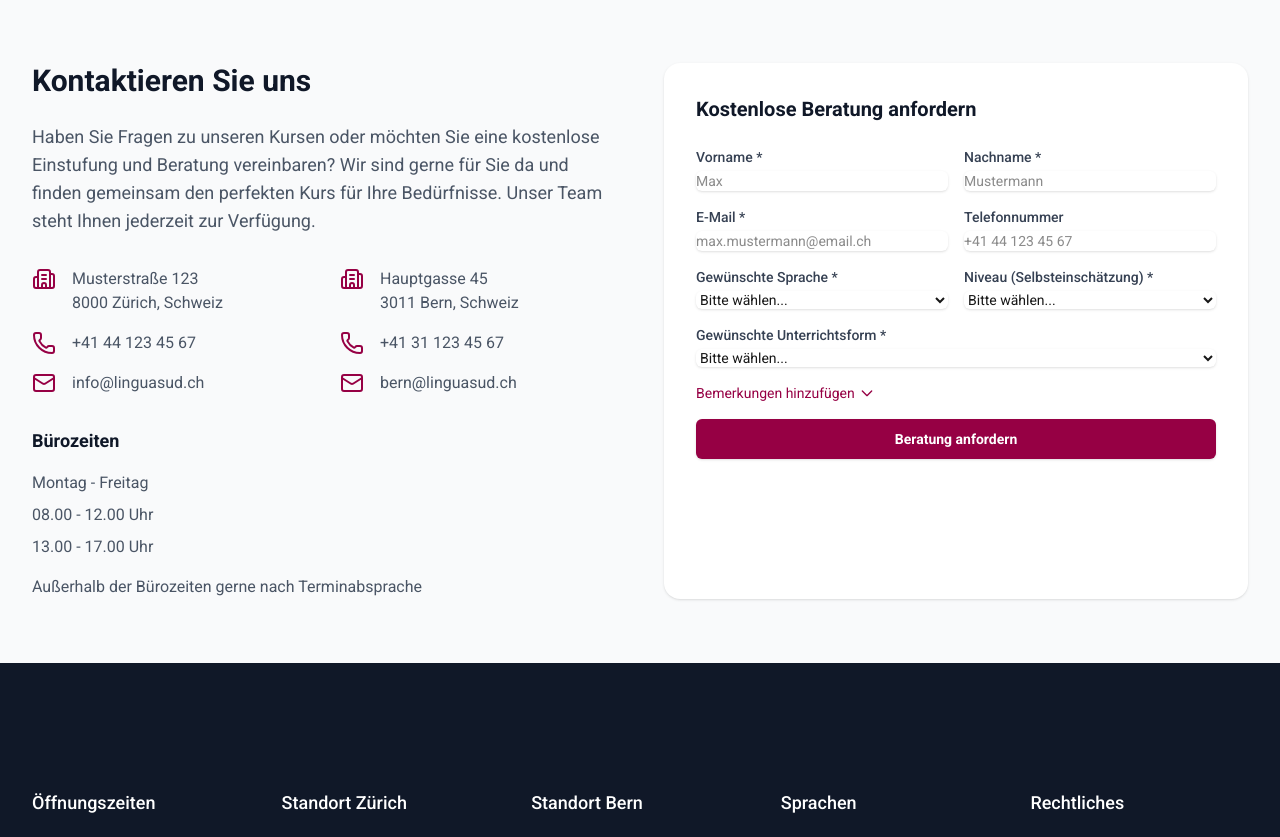
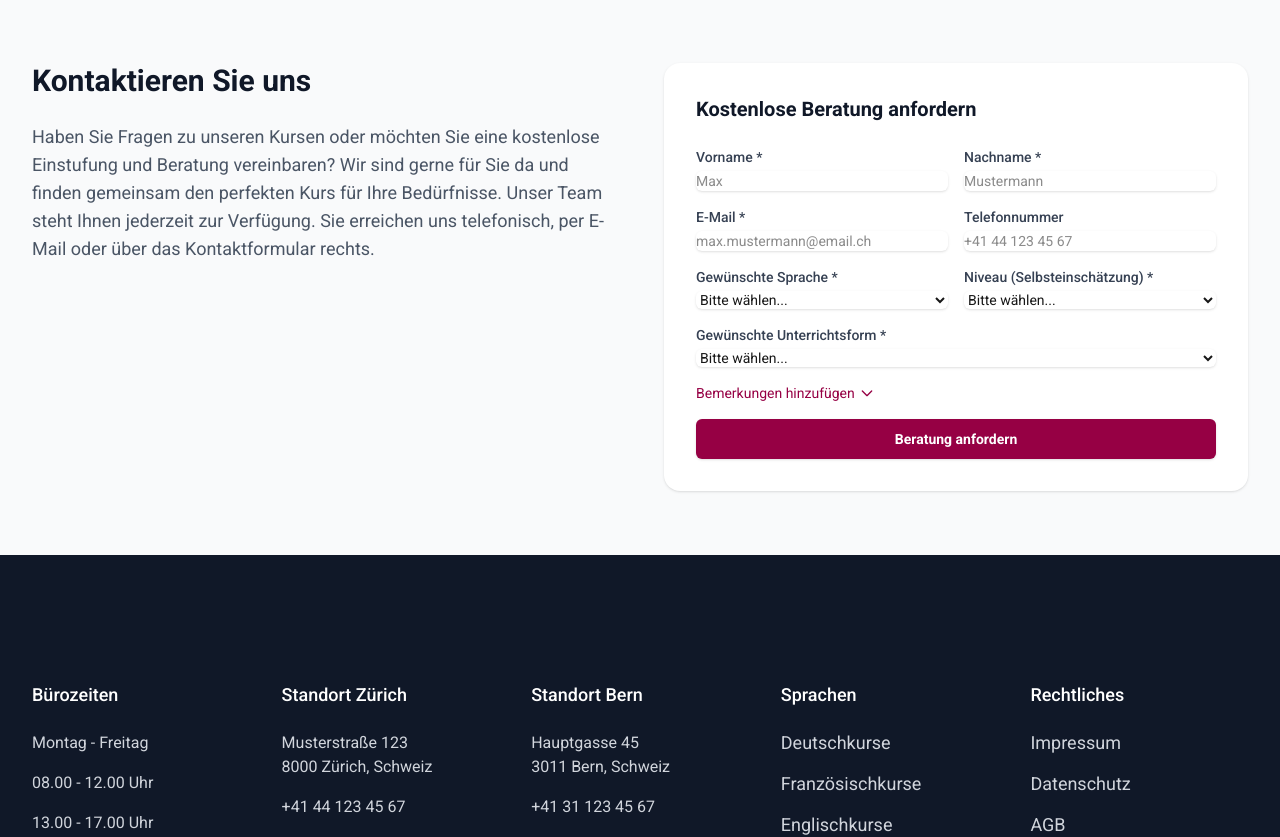
Before and after one commit to MyWebspacePro/linguasud, a Next.js app: page / in a window 1280 px wide. Shown: the part 3060-3897 px from the top of the page. Built offline with nearby package versions, Linux system fonts and the light colour scheme.

Commit message:
korrektur

```diff
--- a/src/app/page.tsx
+++ b/src/app/page.tsx
@@ -297,85 +297,8 @@ export default function Home() {
             <div>
               <h2 className="text-3xl font-bold text-gray-900 mb-6">Kontaktieren Sie uns</h2>
               <p className="text-lg text-gray-600 mb-8">
-                Haben Sie Fragen zu unseren Kursen oder möchten Sie eine kostenlose Einstufung und Beratung vereinbaren? Wir sind gerne für Sie da und finden gemeinsam den perfekten Kurs für Ihre Bedürfnisse. Unser Team steht Ihnen jederzeit zur Verfügung.
+                Haben Sie Fragen zu unseren Kursen oder möchten Sie eine kostenlose Einstufung und Beratung vereinbaren? Wir sind gerne für Sie da und finden gemeinsam den perfekten Kurs für Ihre Bedürfnisse. Unser Team steht Ihnen jederzeit zur Verfügung. Sie erreichen uns telefonisch, per E-Mail oder über das Kontaktformular rechts.
               </p>
-              <div className="grid grid-cols-1 md:grid-cols-2 gap-8">
-                {/* Standort Zürich */}
-                <dl className="space-y-4">
-                  <div className="flex items-start gap-4">
-                    <dt className="flex-none">
-                      <Building2 className="h-6 w-6 text-primary-600" />
-                    </dt>
-                    <dd className="text-gray-600">
-                      Musterstraße 123
-                      <br />
-                      8000 Zürich, Schweiz
-                    </dd>
-                  </div>
-                  <div className="flex items-start gap-4">
-                    <dt className="flex-none">
-                      <Phone className="h-6 w-6 text-primary-600" />
-                    </dt>
-                    <dd>
-                      <a href="tel:+41441234567" className="text-gray-600 hover:text-gray-900">
-                        +41 44 123 45 67
-                      </a>
-                    </dd>
-                  </div>
-                  <div className="flex items-start gap-4">
-                    <dt className="flex-none">
-                      <Mail className="h-6 w-6 text-primary-600" />
-                    </dt>
-                    <dd>
-                      <a href="mailto:info@linguasud.ch" className="text-gray-600 hover:text-gray-900">
-                        info@linguasud.ch
-                      </a>
-                    </dd>
-                  </div>
-                </dl>
-                {/* Standort Bern */}
-                <dl className="space-y-4">
-                  <div className="flex items-start gap-4">
-                    <dt className="flex-none">
-                      <Building2 className="h-6 w-6 text-primary-600" />
-                    </dt>
-                    <dd className="text-gray-600">
-                      Hauptgasse 45
-                      <br />
-                      3011 Bern, Schweiz
-                    </dd>
-                  </div>
-                  <div className="flex items-start gap-4">
-                    <dt className="flex-none">
-                      <Phone className="h-6 w-6 text-primary-600" />
-                    </dt>
-                    <dd>
-                      <a href="tel:+41311234567" className="text-gray-600 hover:text-gray-900">
-                        +41 31 123 45 67
-                      </a>
-                    </dd>
-                  </div>
-                  <div className="flex items-start gap-4">
-                    <dt className="flex-none">
-                      <Mail className="h-6 w-6 text-primary-600" />
-                    </dt>
-                    <dd>
-                      <a href="mailto:bern@linguasud.ch" className="text-gray-600 hover:text-gray-900">
-                        bern@linguasud.ch
-                      </a>
-                    </dd>
-                  </div>
-                </dl>
-              </div>
-              <div className="mt-8">
-                <h3 className="text-lg font-semibold text-gray-900 mb-4">Bürozeiten</h3>
-                <ul className="space-y-2 text-gray-600">
-                  <li>Montag - Freitag</li>
-                  <li>08.00 - 12.00 Uhr</li>
-                  <li>13.00 - 17.00 Uhr</li>
-                </ul>
-                <p className="mt-4 text-gray-600">Außerhalb der Bürozeiten gerne nach Terminabsprache</p>
-              </div>
             </div>
 
             {/* Contact Form */}
--- a/src/components/layout/Footer.tsx
+++ b/src/components/layout/Footer.tsx
@@ -75,9 +75,9 @@ export function Footer() {
       </h2>
       <div className="mx-auto max-w-7xl px-6 pb-8 pt-16 sm:pt-24 lg:px-8 lg:pt-32">
         <div className="xl:grid xl:grid-cols-5 xl:gap-8">
-          {/* Öffnungszeiten */}
+          {/* Bürozeiten */}
           <div className="mb-12 xl:mb-0">
-            <h3 className="text-lg font-medium leading-6 text-white">Öffnungszeiten</h3>
+            <h3 className="text-lg font-medium leading-6 text-white">Bürozeiten</h3>
             <ul role="list" className="mt-6 space-y-4 text-gray-300">
               <li>Montag - Freitag</li>
               <li>08.00 - 12.00 Uhr</li>
```
